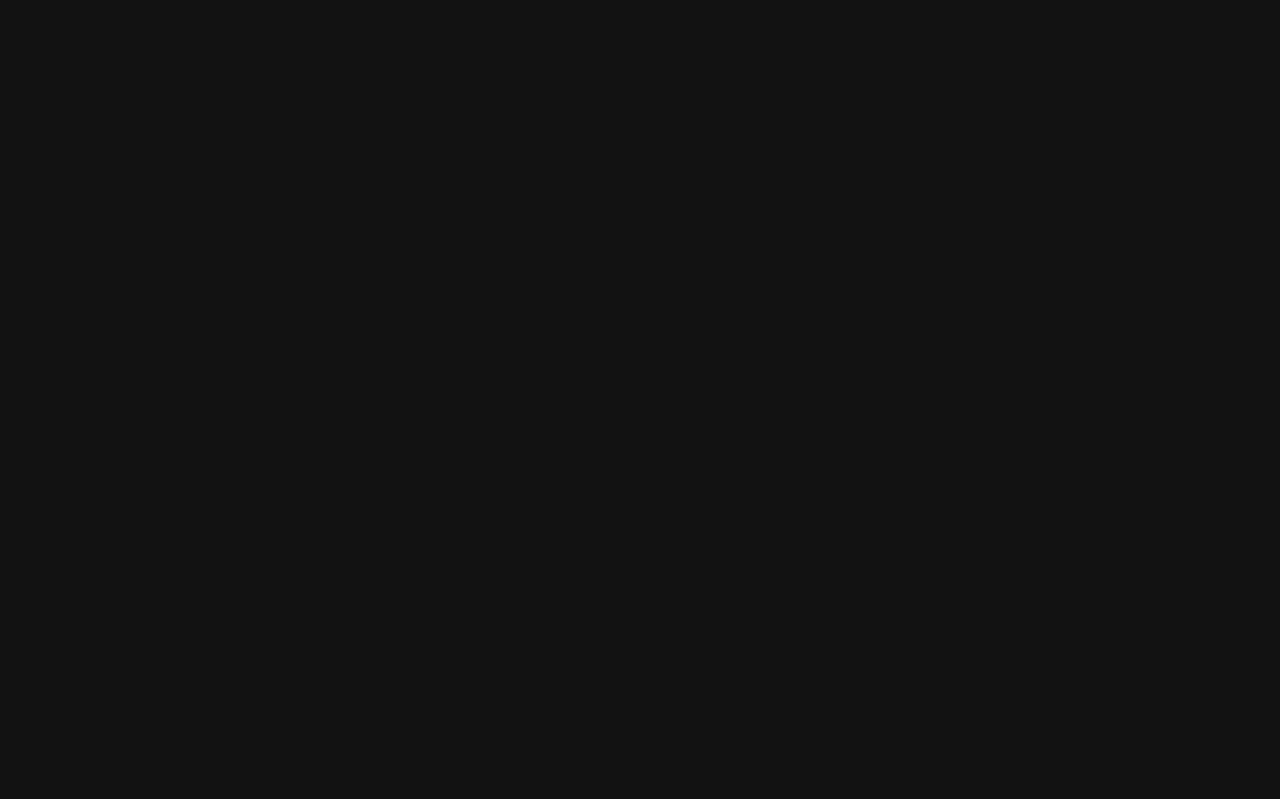
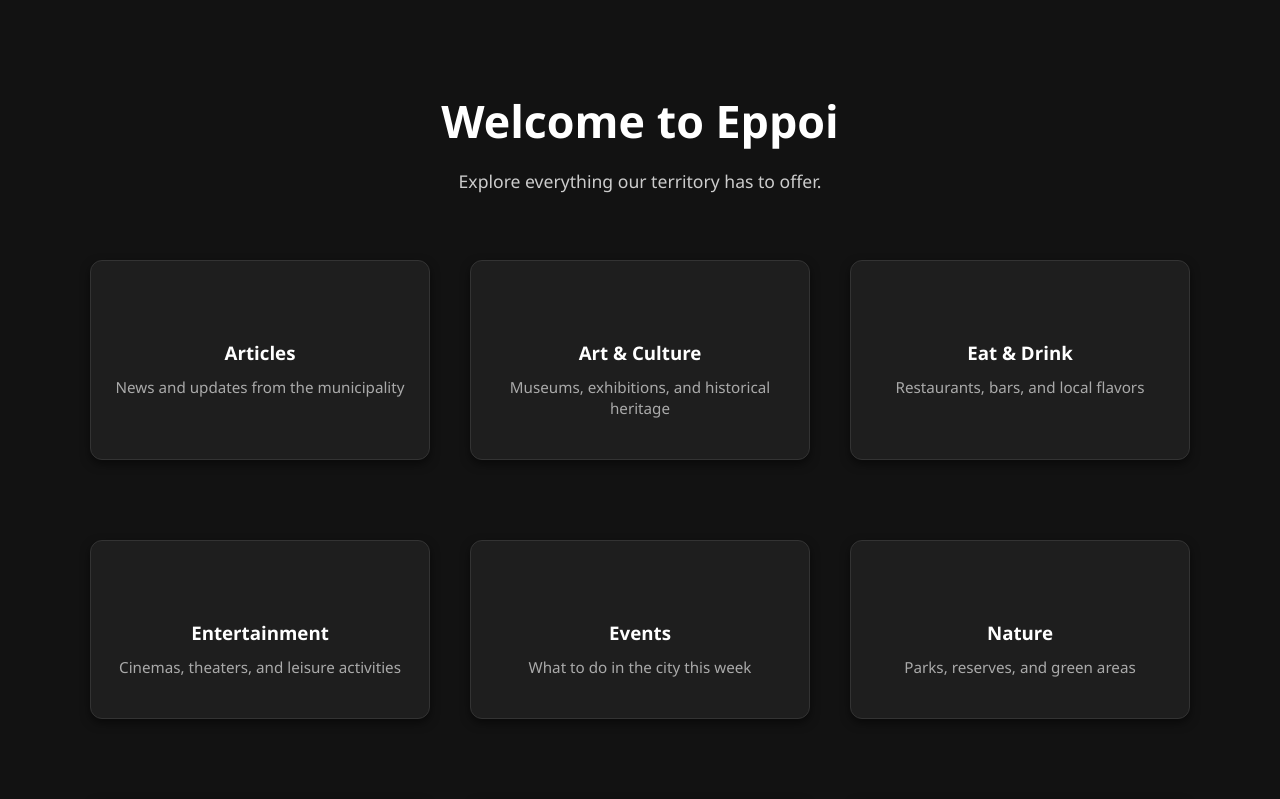
Before and after one commit to SPM-25-26/ErasmusPlus-SPM2526, a React (Vite) app in the folder EPPOI.frontend/: page /home in a window 1280 px wide. Before the commit this address had no page. Shown: the top 799 px of the page. Built offline with nearby package versions, Linux system fonts and the light colour scheme.

Commit message:
Creazione pagina home

```diff
--- a/EPPOI.frontend/src/App.jsx
+++ b/EPPOI.frontend/src/App.jsx
@@ -4,7 +4,8 @@ import Login from './pages/Login';
 import Register from './pages/Register';
 import ForgotPassword from './pages/ForgotPassword';
 import VerifyEmail from './pages/VerifyEmail';
-import ResetPassword from './pages/ResetPassword'; // <-- 1. IMPORTA LA NUOVA PAGINA
+import ResetPassword from './pages/ResetPassword';
+import Home from './pages/Home';
 
 function App() {
   return (
@@ -16,6 +17,8 @@ function App() {
         <Route path="/register" element={<Register />} />
         <Route path="/forgot-password" element={<ForgotPassword />} />
         <Route path="/verify-email" element={<VerifyEmail />} />
+        <Route path="/home" element={<Home />} />
+
 
         {/* <-- 2. AGGIUNGI LA ROTTA QUI SOTTO */}
         <Route path="/reset-password" element={<ResetPassword />} />
--- /dev/null
+++ b/EPPOI.frontend/src/pages/Home.jsx
@@ -0,0 +1,78 @@
+import React from 'react';
+import { Link } from 'react-router-dom';
+
+function Home() {
+  const categories = [
+    { title: "Articles", icon: "fa-newspaper", path: "/articles", desc: "News and updates from the municipality" },
+    { title: "Art & Culture", icon: "fa-palette", path: "/art-culture", desc: "Museums, exhibitions, and historical heritage" },
+    { title: "Eat & Drink", icon: "fa-utensils", path: "/eat-drink", desc: "Restaurants, bars, and local flavors" },
+    { title: "Entertainment", icon: "fa-ticket-alt", path: "/entertainment", desc: "Cinemas, theaters, and leisure activities" },
+    { title: "Events", icon: "fa-calendar-check", path: "/events", desc: "What to do in the city this week" },
+    { title: "Nature", icon: "fa-leaf", path: "/nature", desc: "Parks, reserves, and green areas" },
+    { title: "Map", icon: "fa-map-marked-alt", path: "/map", desc: "Explore the area interactively" },
+    { title: "Routes", icon: "fa-route", path: "/routes", desc: "Tourist itineraries and trails" },
+    { title: "Organizations", icon: "fa-sitemap", path: "/organizations", desc: "Institutions, associations, and services" },
+    { title: "Shopping", icon: "fa-shopping-bag", path: "/shopping", desc: "Stores and commercial activities" }
+  ];
+
+  return (
+    <div style={{
+      padding: '60px 20px',
+      maxWidth: '1100px',
+      margin: '0 auto',
+      display: 'flex',
+      flexDirection: 'column',
+      alignItems: 'center'
+    }}>
+      <header style={{ marginBottom: '50px', textAlign: 'center' }}>
+        <h1 style={{ fontSize: '2.8rem', color: '#FFFFFF', marginBottom: '15px' }}>Welcome to Eppoi</h1>
+        <p style={{ color: '#CCCCCC', fontSize: '1.1rem' }}>Explore everything our territory has to offer.</p>
+      </header>
+
+      <div style={{
+        display: 'grid',
+        gridTemplateColumns: 'repeat(3, 1fr)',
+        gap: '40px', // Spaziatura principale della griglia
+        width: '100%'
+      }}>
+        {categories.map((cat, index) => (
+          /* Abbiamo rimosso il div interno, ora il Link STESSO è la card */
+          <Link to={cat.path} key={index} style={{
+            textDecoration: 'none',
+            backgroundColor: '#1E1E1E',
+            borderRadius: '12px',
+            transition: 'transform 0.2s, box-shadow 0.2s',
+            cursor: 'pointer',
+            display: 'flex',
+            flexDirection: 'column',
+            alignItems: 'center',
+            padding: '40px 20px',
+            boxShadow: '0 4px 10px rgba(0,0,0,0.5)',
+            border: '1px solid #333',
+            marginBottom: '40px' // Rete di sicurezza per forzare lo spazio verticale
+          }}>
+            <div style={{
+              fontSize: '2.5rem',
+              color: '#4DA8DA',
+              marginBottom: '20px'
+            }}>
+              <i className={`fas ${cat.icon}`}></i>
+            </div>
+            <h3 style={{ marginBottom: '12px', color: '#FFFFFF', textAlign: 'center' }}>{cat.title}</h3>
+            <p style={{
+              fontSize: '0.95rem',
+              color: '#AAAAAA',
+              textAlign: 'center',
+              lineHeight: '1.4',
+              margin: '0'
+            }}>
+              {cat.desc}
+            </p>
+          </Link>
+        ))}
+      </div>
+    </div>
+  );
+}
+
+export default Home;
```
